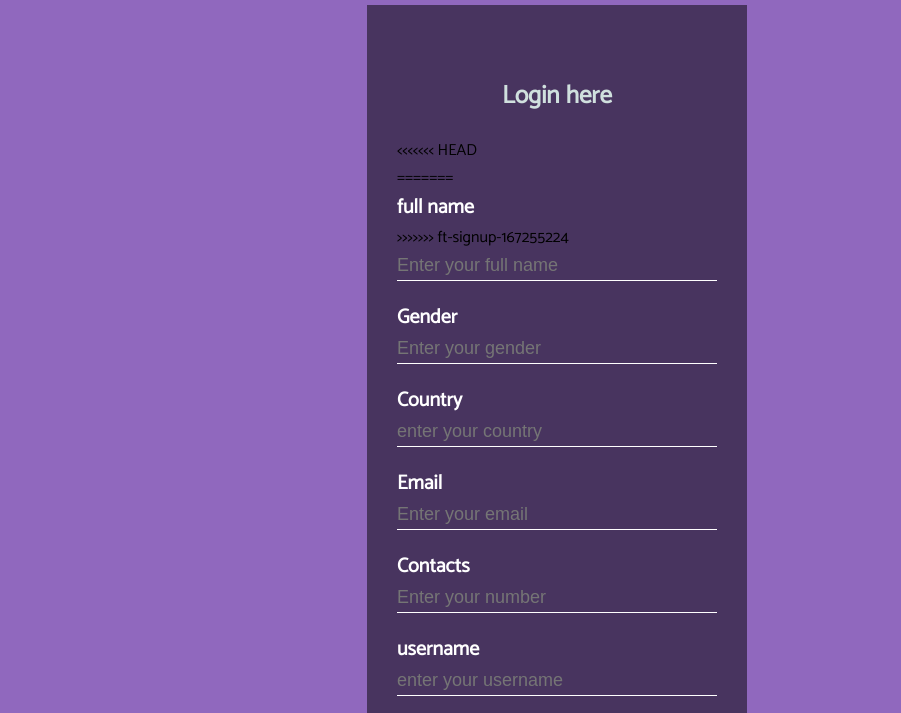
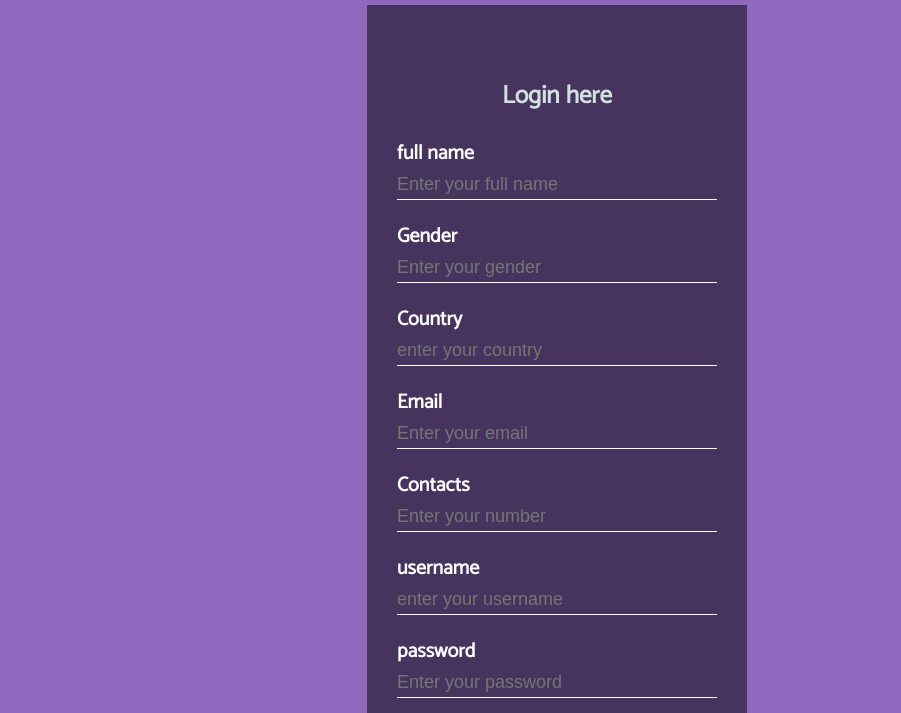
Before and after one commit to izzett222/wayfarer-website, a plain HTML site: page ui/pages/signup.html in a window 1280 px wide. Shown: the part 85-798 px from the top of the page, without its empty margins (83-984 px from the left). Drawn offline with Linux system fonts and the light colour scheme.

Commit message:
finished the merge

```diff
--- a/ui/pages/signup.html
+++ b/ui/pages/signup.html
@@ -20,14 +20,10 @@
       <section>
       <div class="signup-section">
         <h1>Login here</h1>
-<<<<<<< HEAD
-        <form>
-=======
          <!-- data like name,email,country,password
         signup input field for -->
         <form>
           <p>full name</p>
->>>>>>> ft-signup-167255224
           <input type="text" name="fullname" placeholder="Enter your full name">
           <p>Gender</p>
           <input type="text" name="gender" placeholder="Enter your gender">
```
